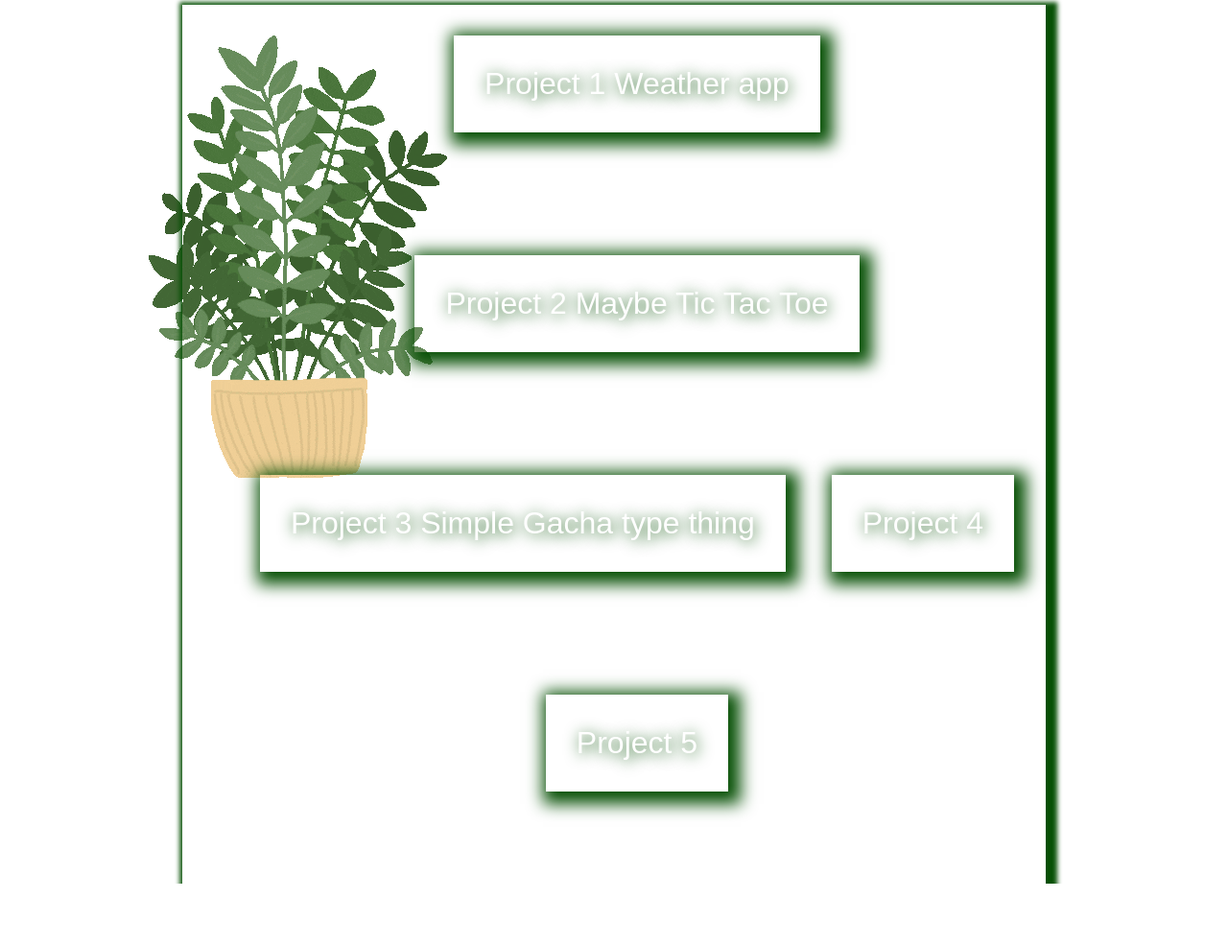
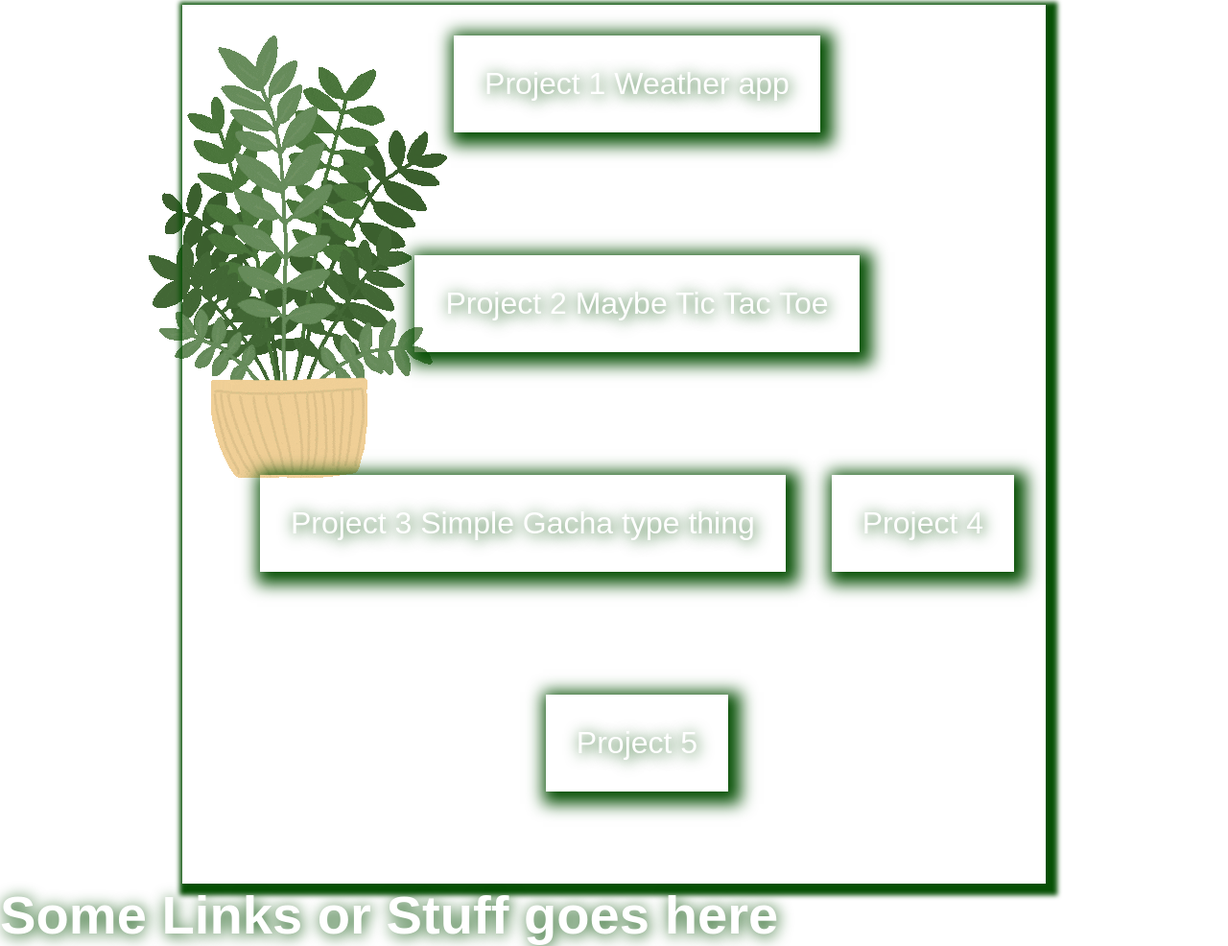
Before and after one commit to HyunCafe/project-websites, a plain HTML site: page index.html in a window 1280 px wide. Shown: the part 2182-3168 px from the top of the page at 96% size. Before the commit the page ends 3103 px from the top, so only its background shows below. Drawn offline with Linux system fonts and the light colour scheme.

Commit message:
Must fix bug why Footer text doesn't show

```diff
--- a/index.css
+++ b/index.css
@@ -195,3 +195,11 @@ body {
     padding:1em;
     font-size: 2rem;
     }
+
+
+
+    /* (Sec 4) Footer Information      Need to Fix Bug where Footer Text is not showing */
+    .footer-info {
+        position: relative;
+        z-index:3;
+    }
--- a/index.html
+++ b/index.html
@@ -90,9 +90,12 @@
           <div class="pj5">Project 5</div>
         </div>
       </div>
+
+
     </div>
-
+     <!-- (Sec 4) Footer Information -->
     <footer>
+      <h3 class="footer-info"> Some Links or Stuff goes here </h3>  <!-- Need to Fix Bug where Footer Text is not showing -->
 
     </footer>
 
```
